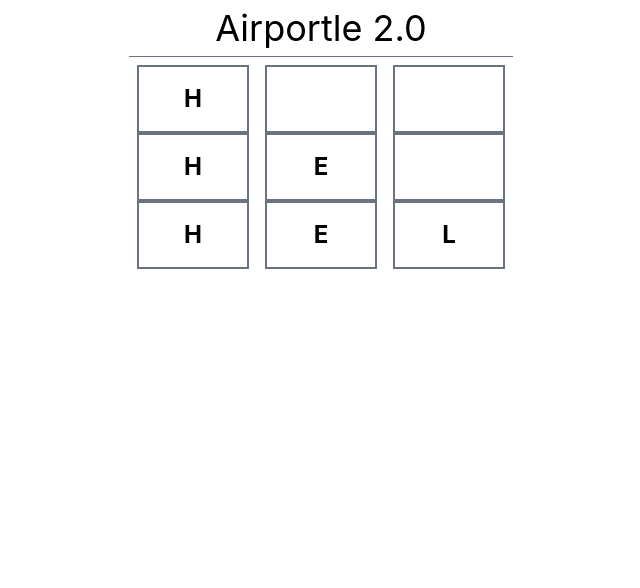
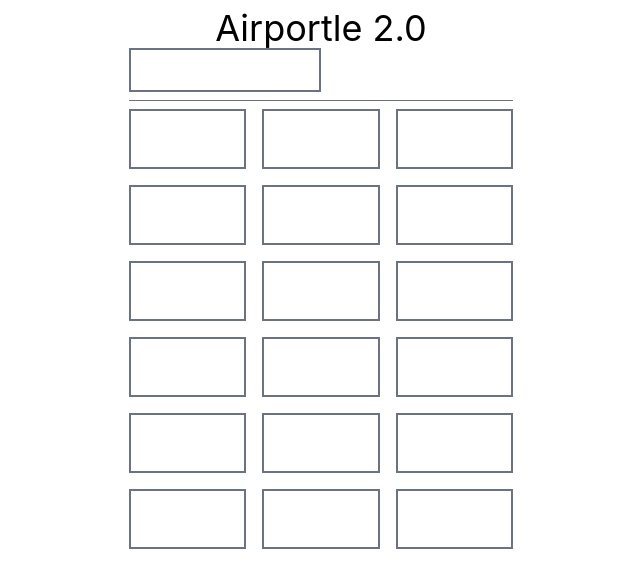
Before and after one commit to mfontanez21/airportle-2, a React (Vite) app: page / in a window 1280 px wide. Shown: the top 588 px of the page, without its empty margins (319-959 px from the left). Built offline with nearby package versions, Linux system fonts and the light colour scheme.

Commit message:
moevs state handling to zustand and allows users to input text

```diff
--- a/index.html
+++ b/index.html
@@ -3,7 +3,7 @@
   <head>
     <meta charset="UTF-8" />
     <meta name="viewport" content="width=device-width, initial-scale=1.0" />
-    <title>Reacdle</title>
+    <title>Airportle</title>
   </head>
   <body>
     <div id="root"></div>
--- a/package.json
+++ b/package.json
@@ -14,7 +14,8 @@
   "dependencies": {
     "react": "^18.2.0",
     "react-dom": "^18.2.0",
-    "vitest": "^0.33.0"
+    "vitest": "^0.33.0",
+    "zustand": "^4.4.0"
   },
   "devDependencies": {
     "@testing-library/jest-dom": "^5.16.5",
--- /dev/null
+++ b/src/AirportRow.tsx
@@ -0,0 +1,52 @@
+import { LetterState, computeGuess } from "./test/airport-utils";
+import { useStore, Airport } from "./store";
+import { Letter_Length } from "./test/airport-utils";
+
+
+
+interface AirportRowProps {
+  letters: string;
+}
+
+interface CharacterBoxProps {
+  value: string;
+  state?: LetterState;
+}
+
+export default function AirportRow({ letters: lettersProp = "" }: AirportRowProps) {
+  const answer = useStore((state) => state.answer as Airport); // Explicitly specify the Airport interface
+  const lettersRemaining = Letter_Length - lettersProp.length;
+  const letters = lettersProp.split('').concat(Array(lettersRemaining).fill(''));
+
+  const guessStates = computeGuess(lettersProp, answer); // Pass the entire answer object to computeGuess
+
+  return (
+    <div className="grid grid-cols-3 gap-4">
+      {letters.map((char, index) => (
+        <CharacterBox key={index} value={char} state={guessStates[index]} />
+      ))}
+    </div>
+  );
+}
+
+
+
+function CharacterBox({ value, state }: CharacterBoxProps) {
+  const stateStyles =
+    state == null
+      ? 'border-gray-500 text-black'
+      : `${characterStateStyles[state]} text-white`;
+  return (
+    <span
+      className={`border-2 p-2 uppercase text-center font-extrabold text-4xl before:inline-block before:content-['_'] ${stateStyles} `}
+    >
+      {value}
+    </span>
+  );
+}
+
+const characterStateStyles = {
+  [LetterState.Miss]: 'border-gray-500 bg-gray-500',
+  [LetterState.Present]: 'border-yellow-500 bg-yellow-500',
+  [LetterState.Match]: 'border-green-500 bg-green-500',
+};
--- a/src/App.tsx
+++ b/src/App.tsx
@@ -1,18 +1,57 @@
-import AirportRow from "./WordRow"
+import AirportRow from "./AirportRow"
+import React, { useState } from "react"
+import { useStore } from "./store"
+import { Letter_Length } from "./test/airport-utils"
+
+const GUESS_LENGTH = 6
 
 export default function App() {
+  const state = useStore()
+  const [guess, setGuess] = useState("")
+
+
+  const onChange = (e: React.ChangeEvent<HTMLInputElement>) => {
+    const newGuess = e.target.value
+
+    if(newGuess.length === Letter_Length){
+      state.addGuess(newGuess)
+      setGuess("")
+      return
+    }
+    setGuess(newGuess)
+  }
+
+  let rows = [...state.guesses]
+
+  if (rows.length < GUESS_LENGTH) {
+    rows.push(guess)
+  }
+
+  const numberOfGuessesRemaining = GUESS_LENGTH - rows.length
+
+  rows = rows.concat(Array(numberOfGuessesRemaining).fill(""))
+
 
 
   return (
     <div className="mx-auto w-96">
       <header className="border-b border-gray-500 pb-2 my-2">
       <h1 className="text-4xl text-center">Airportle 2.0</h1>
+
+
+      <div>
+        <input
+        type="text"
+        className="w-1/2 p-2 border-2 border-gray-500"
+        value={guess}
+        onChange={onChange} />
+      </div>
       </header>
+      <main className="grid grid-rows-6 gap-4">
+        {rows.map((word, index) => (
+          <AirportRow key={index} letters={word} />
+        ))}
 
-      <main>
-        <AirportRow letters = "h" />
-        <AirportRow letters = "he" />
-        <AirportRow letters = "hel" />
       </main>
     </div>
   )
--- a/src/WordRow.tsx
+++ /dev/null
@@ -1,28 +0,0 @@
-const Letter_Length = 3
-
-interface AirportRowProps{
-  letters: string
-}
-
-
-
-
-export default function AirportRow({letters: lettersProp = ""}: AirportRowProps){
-  const lettersRemaining = Letter_Length - lettersProp.length
-  const letters = lettersProp.split('').concat(Array(lettersRemaining).fill(''))
-  return (
-      <div className="grid grid-cols-3 gap 4">{letters.map((char, index) => (
-        <CharacterBox key = {index} value = {char}/>
-      ))}
-    </div>
-  )
-}
-
-interface CharacterBoxProps {
-  value: string
-}
-
-
-function CharacterBox({ value }: CharacterBoxProps) {
-  return <div className="inline-block mx-2 border-2 border-gray-500 p-4 uppercase font-bold text-center text-2xl"> {value} </div>
-  }
--- /dev/null
+++ b/src/store.ts
@@ -0,0 +1,37 @@
+import { create } from 'zustand';
+import { persist } from 'zustand/middleware';
+import { getRandomAirport } from './test/airport-utils';
+
+export interface Airport {
+  iataCode: string;
+  city: string;
+  country: string;
+  airportName: string;
+}
+
+interface StoreState {
+  answer: Airport;
+  guesses: string[];
+  addGuess: (guess: string) => void;
+}
+
+export const useStore = create<StoreState>()(
+  persist(
+    (set) => ({
+      answer: getRandomAirport(),
+      guesses: [],
+      addGuess: (guess: string) => {
+        // Convert the guess to uppercase before processing
+        const uppercaseGuess = guess.toUpperCase();
+        set((state) => ({
+          guesses: [...state.guesses, uppercaseGuess],
+        }));
+      },
+    }),
+    {
+      name: 'airportle',
+    }
+  )
+);
+
+useStore.persist.clearStorage();
--- a/src/test/airport-utils.ts
+++ b/src/test/airport-utils.ts
@@ -1,4 +1,9 @@
 import airports from "../airports.json"
+import { Airport } from "../store"
+
+export const Letter_Length = 3
+
+const airport = getRandomAirport()
 
 export function getRandomAirport(){
   const randomIndex = Math.floor(Math.random() * airports.length)
@@ -6,62 +11,44 @@ export function getRandomAirport(){
 }
 
 export enum LetterState {
+  Match,
+  Present,
   Miss,
-  Present,
-  Match,
 }
 
-export function computeGuess(
-  guess: string,
-  airportString: string
-  ): LetterState[] {
+console.log(airport);
 
-  const result: LetterState[] = []
+export function computeGuess(guess: string, airportString: Airport): LetterState[] {
+  const result: LetterState[] = Array.from({ length: guess.length }, () => LetterState.Miss);
+  const guessArray = guess.split("");
+  const answer = airportString.iataCode.split("");
 
-  if (guess.length !== airportString.length) {
-    return result
+  if (guess.length !== airportString.iataCode.length) {
+    return result;
   }
 
-  const guessArray = guess.split("")
+  const answerLetterCount: Record<string, number> = {};
 
-  const answer = airportString.split("")
+  // Count the occurrences of each letter in the answer
+  answer.forEach((letter) => {
+    answerLetterCount[letter] = (answerLetterCount[letter] || 0) + 1;
+  });
 
-  const answerLetterCount: Record<string, number> = {}
+  // Check for exact matches (LetterState.Match)
+  guessArray.forEach((letter, index) => {
+    if (letter === answer[index]) {
+      result[index] = LetterState.Match;
+      answerLetterCount[letter] -= 1; // Decrement the count for exact matches
+    }
+  });
 
-  guessArray.forEach((letter, index ) => {
-    const currentAnswerLetter=answer[index]
+  // Check for partially matching letters (LetterState.Present)
+  guessArray.forEach((letter, index) => {
+    if (result[index] !== LetterState.Match && answerLetterCount[letter] && answerLetterCount[letter] > 0) {
+      result[index] = LetterState.Present;
+      answerLetterCount[letter] -= 1; // Decrement the count for partially matching letters
+    }
+  });
 
-    answerLetterCount[currentAnswerLetter] = answerLetterCount[currentAnswerLetter] ? answerLetterCount[currentAnswerLetter] + 1 : 1
-
-    if (currentAnswerLetter === letter){
-      result.push(LetterState.Match)
-    } else if (answer.includes(letter)) {
-      result.push(LetterState.Present)
-    } else {
-      result.push(LetterState.Miss)
-    }
-  })
-    result.forEach((curResult, resultIndex) => {
-      if (curResult !== LetterState.Present) {
-        return
-      }
-
-      const guessLetter = guessArray[resultIndex]
-
-      answer.forEach((currentAnswerLetter, answerIndex) => {
-        if (currentAnswerLetter !== guessLetter) {
-          return
-        }
-
-        if (result[answerIndex] === LetterState.Match) {
-          result[resultIndex] = LetterState.Miss
-        }
-
-        if (answerLetterCount[guessLetter] <= 0) {
-          result[resultIndex] = LetterState.Miss
-        }
-      })
-      answerLetterCount[guessLetter]--
-    })
-    return result
+  return result;
 }
```
Also changed, not shown: 2 other files (tests, documents, lock files or other folders).
